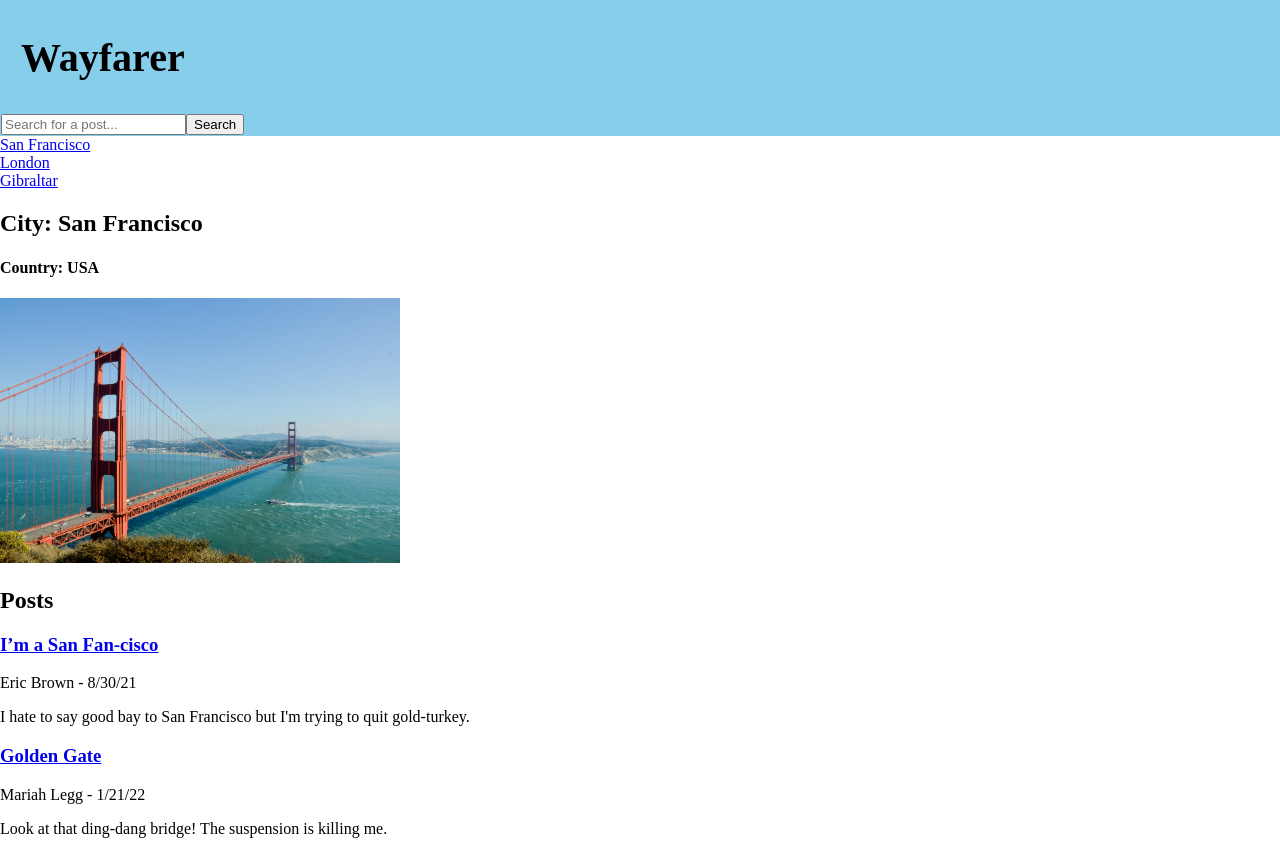
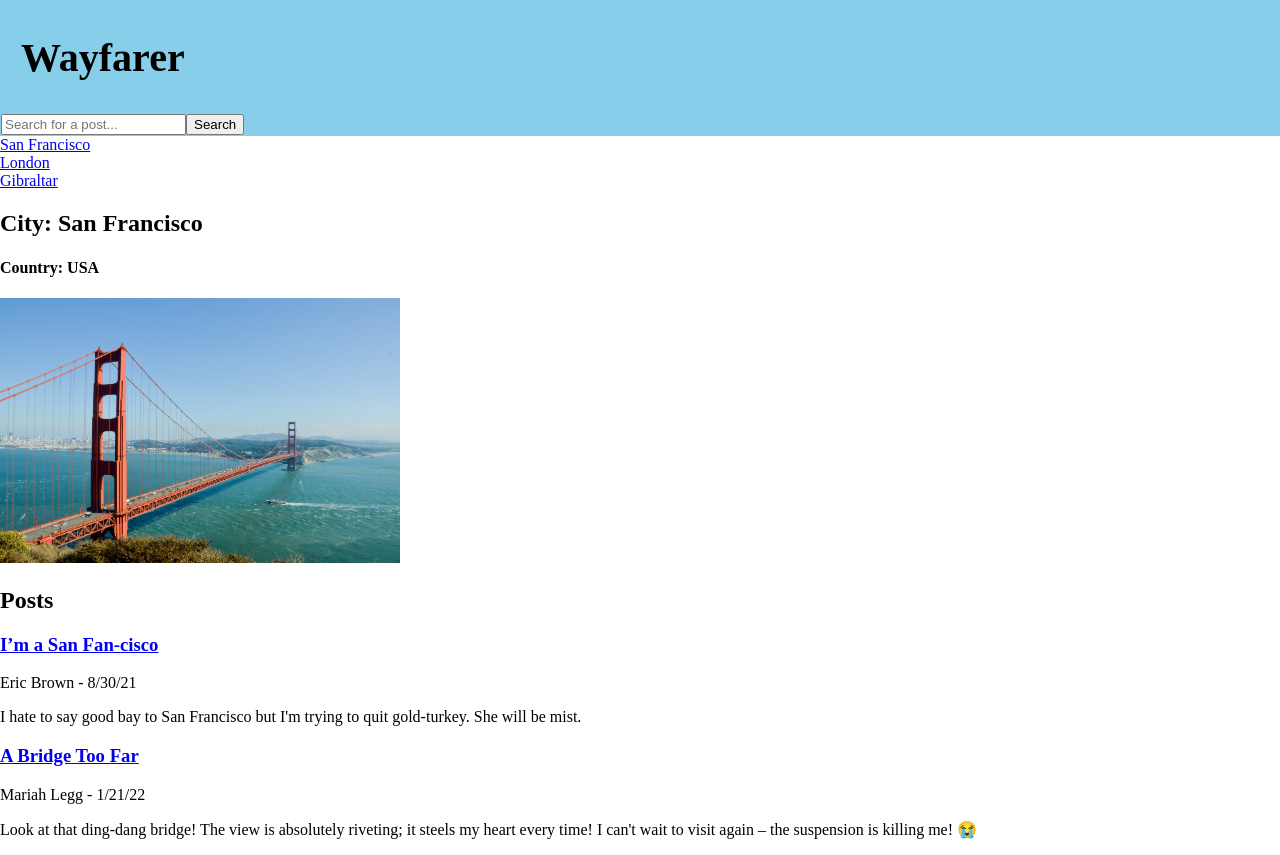
Before and after one commit to cosmicavocado/Wayfarer, an Angular app in the folder wayfarer/: page /cities/1 in a window 1280 px wide. Built offline with nearby package versions, Linux system fonts and the light colour scheme.

Commit message:
Update post content in cities.ts.

```diff
--- a/wayfarer/src/app/cities/cities.ts
+++ b/wayfarer/src/app/cities/cities.ts
@@ -9,15 +9,15 @@ export const CITIES = [
                 id: 1,
                 date: "1/21/22",
                 author: "Mariah Legg",
-                title: "Golden Gate",
-                body: "Look at that ding-dang bridge! The suspension is killing me."
+                title: "A Bridge Too Far",
+                body: "Look at that ding-dang bridge! The view is absolutely riveting; it steels my heart every time! I can't wait to visit again – the suspension is killing me! 😭"
             },
             {
                 id: 2,
                 date: "8/30/21",
                 author: "Eric Brown",
                 title: "I’m a San Fan-cisco",
-                body: "I hate to say good bay to San Francisco but I'm trying to quit gold-turkey."
+                body: "I hate to say good bay to San Francisco but I'm trying to quit gold-turkey. She will be mist."
             }
         ]
     },
@@ -38,7 +38,7 @@ export const CITIES = [
                 id: 2,
                 date: "11/21/21",
                 author: "Eric Brown",
-                title: "Spent Big Benjamins to See Big Ben",
+                title: "All Tock, No Action",
                 body: "Is it safe to say the people who work near Big Ben are...working around the clock?"
             }
         ]
```
